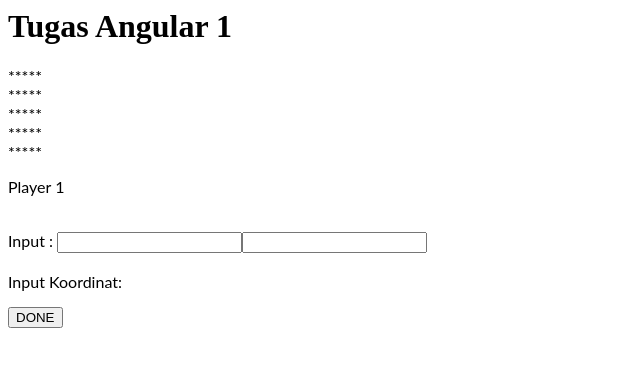
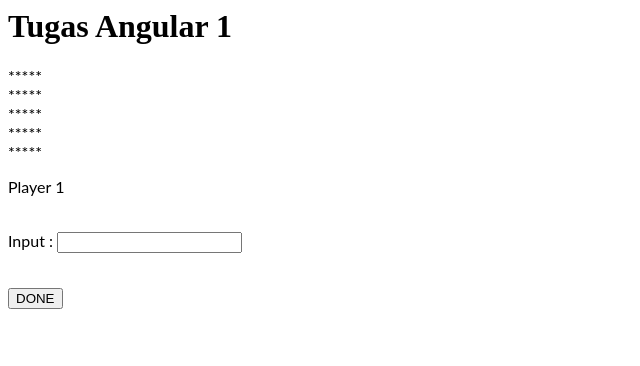
Before and after one commit to gitty-cyber21/c14180218-Angular1, an Angular app: page / in a window 1280 px wide. Shown: the top 366 px of the page, without its empty margins (0-640 px from the left). Built offline with nearby package versions, Linux system fonts and the light colour scheme.

Commit message:
1 file modified

```diff
--- a/src/app/app.component.html
+++ b/src/app/app.component.html
@@ -5,11 +5,9 @@
 
   <br/>
   Input :
-   <input type="text" [(ngModel)]= "baris"/>
-    <input type="text" [(ngModel)]= "kolom"/>
+   <input type="text" [(ngModel)]= "input"/>
     <br/>
     <br/>
-    Input Koordinat: {{input}}<br/>
 </p>
 
 <button (click)="DONE()">DONE</button>
```
